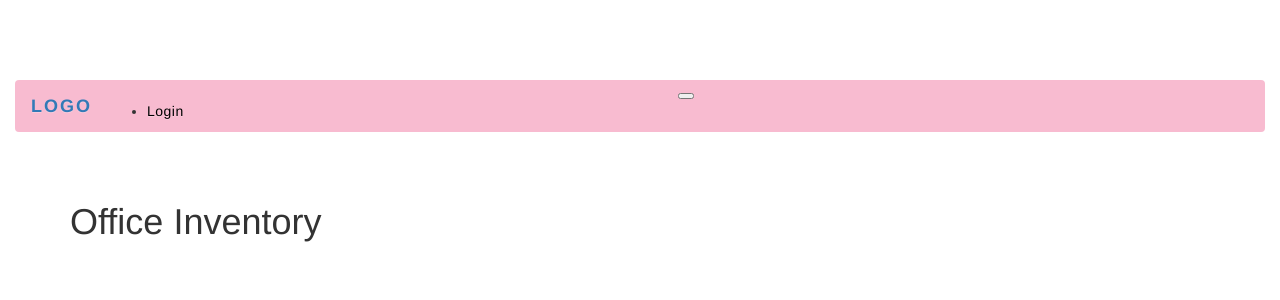
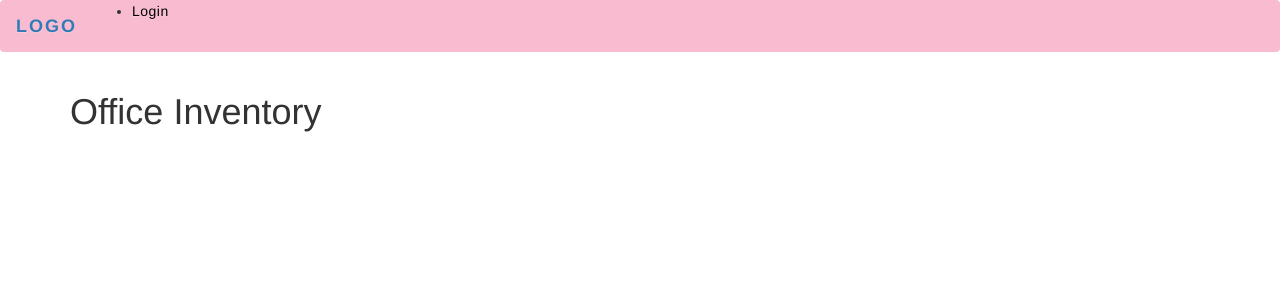
Before and after one commit to pallavijayaraman/ims, a Django app: page / in a window 1280 px wide. Shown: the top 300 px of the page. Run offline with Django 3.2, Linux system fonts and the light colour scheme; data that the repository does not hold is empty; some libraries are stand-ins or nearby versions.

Commit message:
Updated html files

```diff
--- a/inventory/static/css/inventory.css
+++ b/inventory/static/css/inventory.css
@@ -1,6 +1,6 @@
-body {
-  padding-top: 50px;
-}
+
+
+
 .starter-template {
   padding: 3rem 1.5rem;
   text-align: center;
--- /dev/null
+++ b/inventory/templates/inventory/base.html
@@ -0,0 +1,48 @@
+{% load static %}
+
+<!DOCTYPE html>
+<html>
+<head>
+    <title>Inventory </title>
+</head>
+
+
+<link rel="stylesheet" href="{% static 'css/inventory.css' %}">
+<link rel="stylesheet" href="//maxcdn.bootstrapcdn.com/bootstrap/3.2.0/css/bootstrap.min.css">
+<link rel="stylesheet" href="//maxcdn.bootstrapcdn.com/bootstrap/3.2.0/css/bootstrap-theme.min.css">
+
+<body>
+
+   <nav class="navbar navbar-expand-md navbar-dark bg-dark fixed-top">
+  <a class="navbar-brand" href="/">LOGO</a>
+
+
+
+
+  <div class="collapse navbar-collapse" id="navbarsExampleDefault">
+    <ul class="navbar-nav ml-auto">
+      <li class="nav-item active">
+        <a class="nav-link" href="/">Login <span class="sr-only">(current)</span></a>
+      </li>
+</ul>
+</div>
+</nav>
+
+    <div class="content container">
+    <div class="row">
+        <div class="col-md-8">
+
+      <h1>Office Inventory</h1>
+      {% block content %}
+{% endblock %}
+</div>
+</div>
+
+    </div><!-- /.container -->
+
+
+</body>
+<script src="https://code.jquery.com/jquery-3.3.1.slim.min.js" integrity="sha384-q8i/X+965DzO0rT7abK41JStQIAqVgRVzpbzo5smXKp4YfRvH+8abtTE1Pi6jizo" crossorigin="anonymous"></script>
+      <script>window.jQuery || document.write('<script src="/docs/4.3/assets/js/vendor/jquery-slim.min.js"><\/script>')</script><script src="/docs/4.3/dist/js/bootstrap.bundle.min.js" integrity="sha384-xrRywqdh3PHs8keKZN+8zzc5TX0GRTLCcmivcbNJWm2rs5C8PRhcEn3czEjhAO9o" crossorigin="anonymous"></script></body>
+
+</html>
--- a/inventory/templates/inventory/cat_list.html
+++ b/inventory/templates/inventory/cat_list.html
@@ -1,47 +1,10 @@
-<!DOCTYPE html>
-<html>
-<head>
-    <title>Inventory </title>
-</head>
-
-{% load static %}
-<link rel="stylesheet" href="{% static 'css/inventory.css' %}">
-<link rel="stylesheet" href="//maxcdn.bootstrapcdn.com/bootstrap/3.2.0/css/bootstrap.min.css">
-<link rel="stylesheet" href="//maxcdn.bootstrapcdn.com/bootstrap/3.2.0/css/bootstrap-theme.min.css">
-<link href="inventory.css" rel="stylesheet">
-
-<body>
-<div class= "starter-template">
-   <nav class="navbar navbar-expand-md navbar-dark bg-dark fixed-top">
-  <a class="navbar-brand" href="/">LOGO</a>
-  <button class="navbar-toggler" type="button" data-toggle="collapse" data-target="#navbarsExampleDefault" aria-controls="navbarsExampleDefault" aria-expanded="false" aria-label="Toggle navigation">
-    <span class="navbar-toggler-icon"></span>
-  </button>
-
-
-  <div class="collapse navbar-collapse" id="navbarsExampleDefault">
-    <ul class="navbar-nav ml-auto">
-      <li class="nav-item active">
-        <a class="nav-link" href="/">Login <span class="sr-only">(current)</span></a>
-      </li>
-</ul>
-</div>
-</nav>
-</div>
-    <div class="container">
-
-      <div >
-        <h1>Office Inventory</h1>
-      </div>
+{% extends 'inventory/base.html' %}
+{% block content %}
       {% for catalogue in catalogues %}
     <div>
-        <p><a href=" "> {{ catalogue.category }}</p>
+        <p><a href=""> {{ catalogue.category }}</a></p>
 
         <p>{{ catalogue.text|linebreaksbr }}</p>
     </div>
 {% endfor %}
-    </div><!-- /.container -->
-
-
-</body>
-</html>
+{% endblock %}
```
